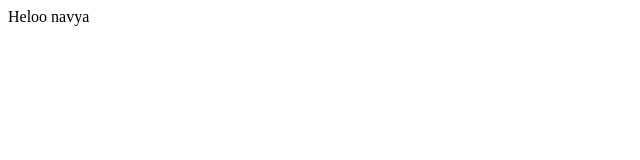
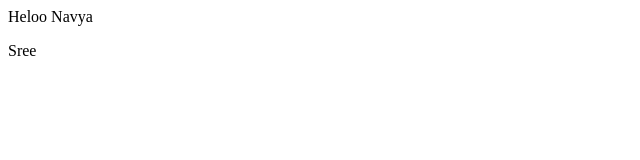
Before and after one commit to navyasree31/LocalRepo, a plain HTML site: page index.html in a window 1280 px wide. Shown: the full height of the page, 0-640 px from the left. Drawn offline with Linux system fonts and the light colour scheme.

Commit message:
Update index.html

```diff
--- a/index.html
+++ b/index.html
@@ -1 +1,2 @@
-<p>Heloo navya </p>
+<p>Heloo Navya </p>
+<p>Sree</p>
```
